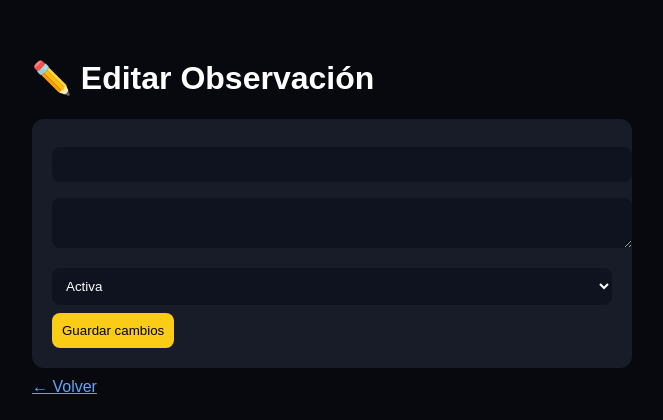
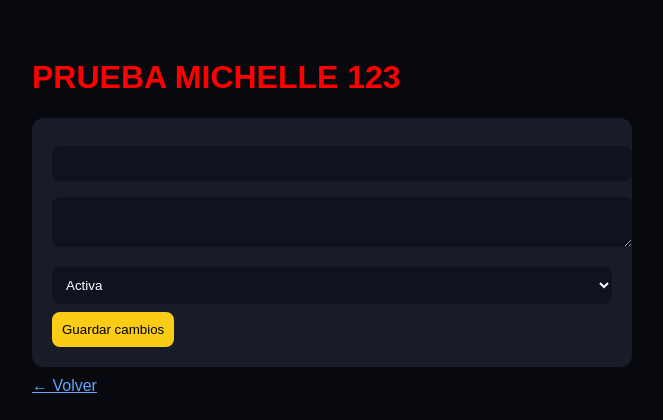
Before and after one commit to michellereyes985/ecoruta, a Flask app: template templates/editar_observacion.html in a window 1280 px wide. Shown: the top 420 px of the page, without its empty margins (308-971 px from the left). Run offline with Flask 3, Linux system fonts and the light colour scheme; the template is opened without the code that fills it, so the values that code supplies are empty.

Commit message:
Prueba plantilla editar observación

```diff
--- a/templates/editar_observacion.html
+++ b/templates/editar_observacion.html
@@ -53,7 +53,7 @@ a{
 
 <div class="container">
 
-<h1>✏️ Editar Observación</h1>
+<h1 style="color:red;">PRUEBA MICHELLE 123</h1>
 
 <form method="POST">
 
```
